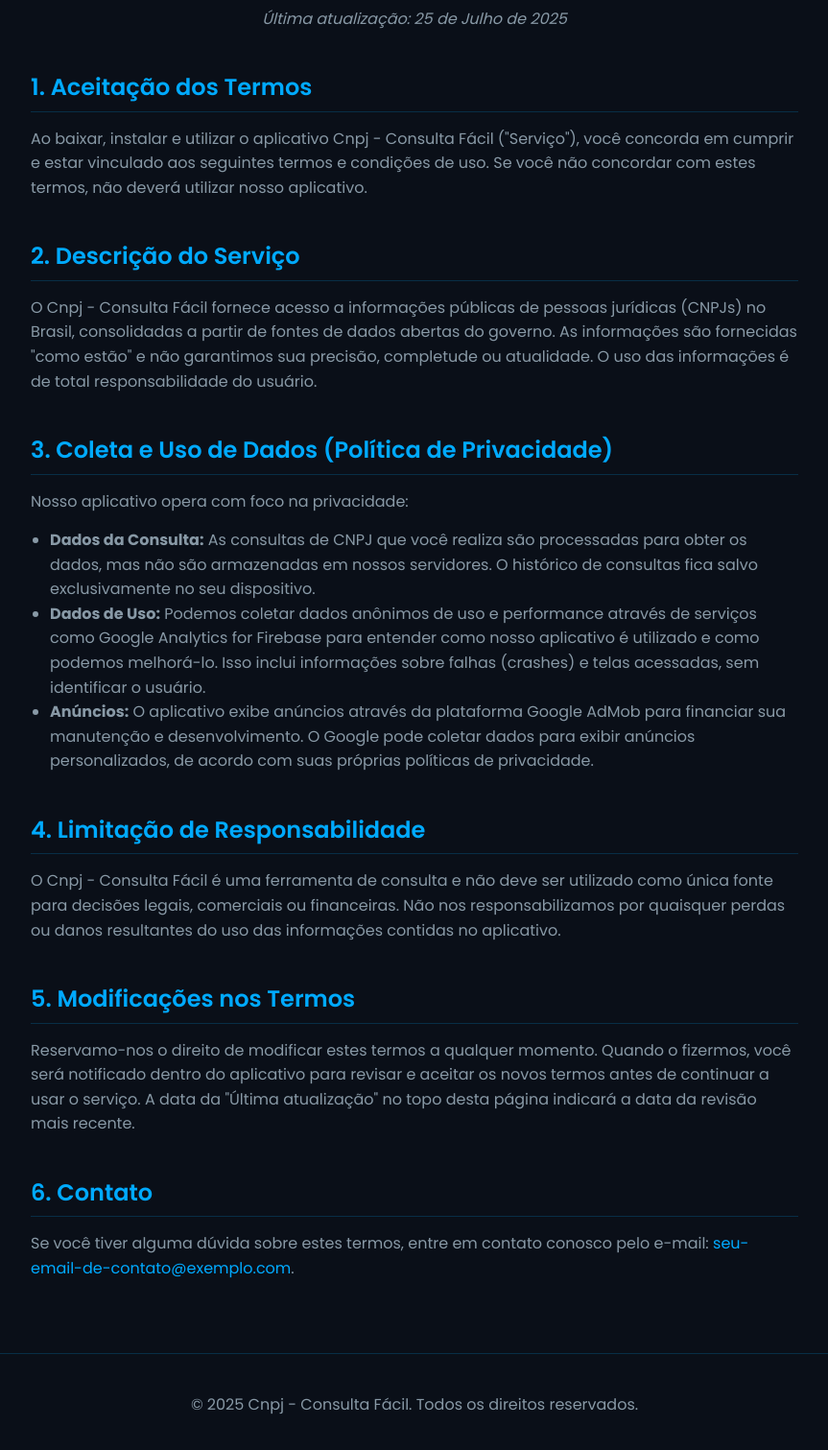
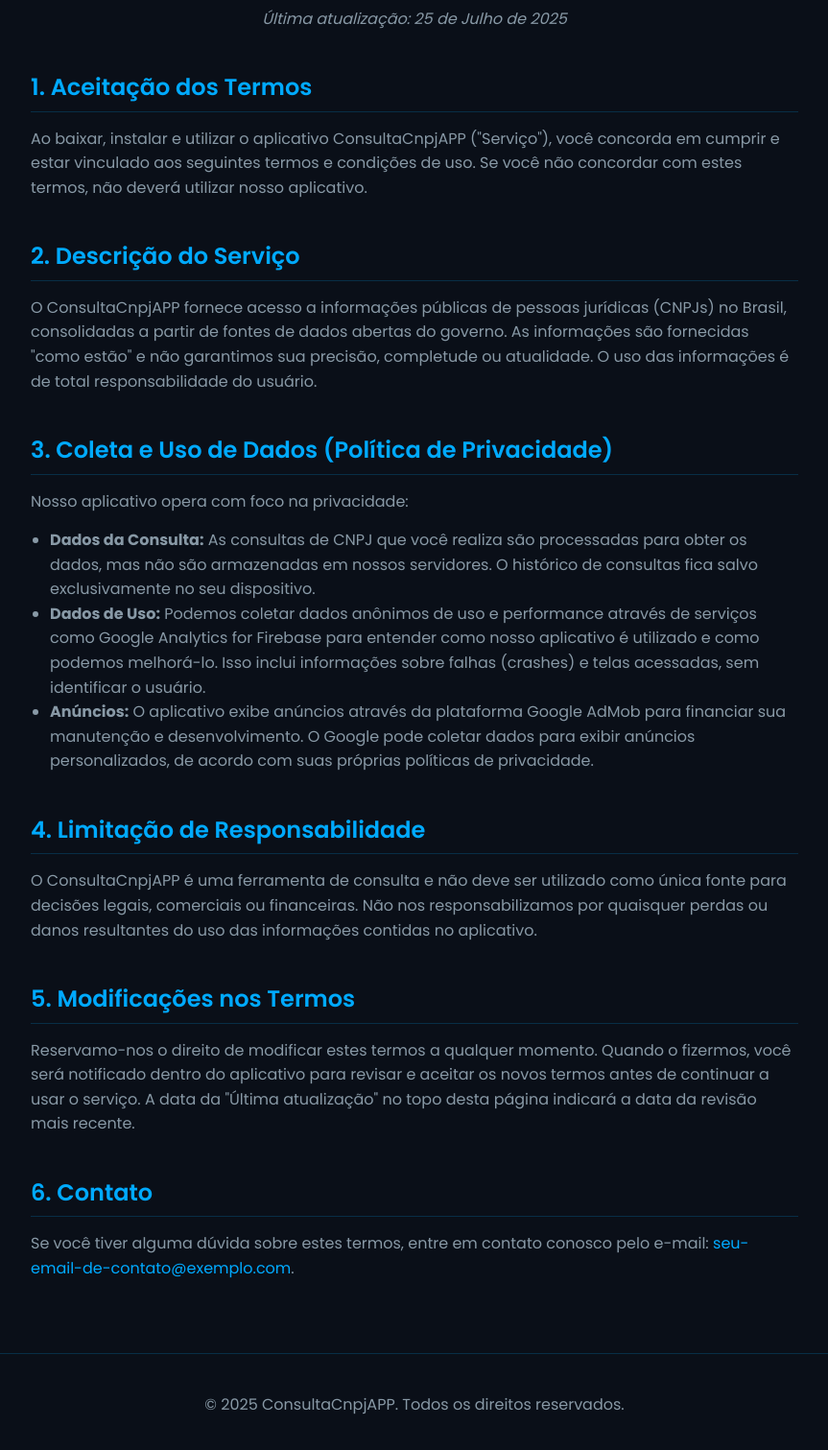
Before and after one commit to cnpjpigdev/cnpj-app-static-homepage, a plain HTML site: page pages/termos.html in a window 1280 px wide. Shown: the part 121-1632 px from the top of the page at 96% size, without its empty margins (208-1071 px from the left). Drawn offline with Linux system fonts and the light colour scheme.

Commit message:
Update termos.html

```diff
--- a/pages/termos.html
+++ b/pages/termos.html
@@ -10,6 +10,8 @@
     <link href="https://fonts.googleapis.com/css2?family=Poppins:wght@300;400;600;700&display=swap" rel="stylesheet">
 </head>
 <body>
+
+
     <main>
         <section class="terms-page">
             <div class="container">
@@ -18,10 +20,10 @@
 
                 <article>
                     <h2>1. Aceitação dos Termos</h2>
-                    <p>Ao baixar, instalar e utilizar o aplicativo Cnpj - Consulta Fácil ("Serviço"), você concorda em cumprir e estar vinculado aos seguintes termos e condições de uso. Se você não concordar com estes termos, não deverá utilizar nosso aplicativo.</p>
+                    <p>Ao baixar, instalar e utilizar o aplicativo ConsultaCnpjAPP ("Serviço"), você concorda em cumprir e estar vinculado aos seguintes termos e condições de uso. Se você não concordar com estes termos, não deverá utilizar nosso aplicativo.</p>
 
                     <h2>2. Descrição do Serviço</h2>
-                    <p>O Cnpj - Consulta Fácil fornece acesso a informações públicas de pessoas jurídicas (CNPJs) no Brasil, consolidadas a partir de fontes de dados abertas do governo. As informações são fornecidas "como estão" e não garantimos sua precisão, completude ou atualidade. O uso das informações é de total responsabilidade do usuário.</p>
+                    <p>O ConsultaCnpjAPP fornece acesso a informações públicas de pessoas jurídicas (CNPJs) no Brasil, consolidadas a partir de fontes de dados abertas do governo. As informações são fornecidas "como estão" e não garantimos sua precisão, completude ou atualidade. O uso das informações é de total responsabilidade do usuário.</p>
 
                     <h2>3. Coleta e Uso de Dados (Política de Privacidade)</h2>
                     <p>Nosso aplicativo opera com foco na privacidade:</p>
@@ -32,13 +34,13 @@
                     </ul>
 
                     <h2>4. Limitação de Responsabilidade</h2>
-                    <p>O Cnpj - Consulta Fácil é uma ferramenta de consulta e não deve ser utilizado como única fonte para decisões legais, comerciais ou financeiras. Não nos responsabilizamos por quaisquer perdas ou danos resultantes do uso das informações contidas no aplicativo.</p>
+                    <p>O ConsultaCnpjAPP é uma ferramenta de consulta e não deve ser utilizado como única fonte para decisões legais, comerciais ou financeiras. Não nos responsabilizamos por quaisquer perdas ou danos resultantes do uso das informações contidas no aplicativo.</p>
 
                     <h2>5. Modificações nos Termos</h2>
                     <p>Reservamo-nos o direito de modificar estes termos a qualquer momento. Quando o fizermos, você será notificado dentro do aplicativo para revisar e aceitar os novos termos antes de continuar a usar o serviço. A data da "Última atualização" no topo desta página indicará a data da revisão mais recente.</p>
 
                     <h2>6. Contato</h2>
-                    <p>Se você tiver alguma dúvida sobre estes termos, entre em contato conosco pelo e-mail: <a href="mailto:dev.datapig@gmail.com">seu-email-de-contato@exemplo.com</a>.</p>
+                    <p>Se você tiver alguma dúvida sobre estes termos, entre em contato conosco pelo e-mail: <a href="mailto:seu-email-de-contato@exemplo.com">seu-email-de-contato@exemplo.com</a>.</p>
                 </article>
             </div>
         </section>
@@ -46,8 +48,10 @@
 
     <footer class="footer">
         <div class="container">
-            <p>&copy; 2025 Cnpj - Consulta Fácil. Todos os direitos reservados.</p>
+            <p>&copy; 2025 ConsultaCnpjAPP. Todos os direitos reservados.</p>
         </div>
     </footer>
+        <script src="../js/theme.js"></script>
+
 </body>
 </html>
```
